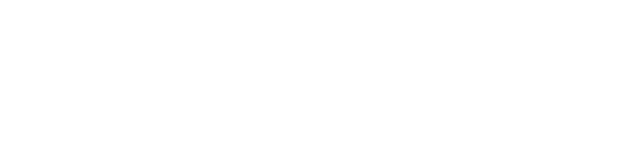
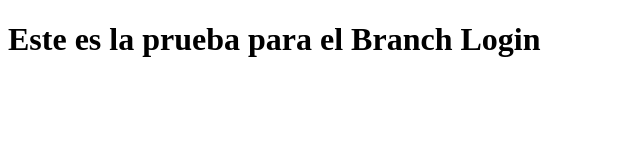
Before and after one commit to NoeMach/Git_First_Course, a plain HTML site: page index.html in a window 1280 px wide. Shown: the whole page, without its empty margins (0-640 px from the left). Drawn offline with Linux system fonts and the light colour scheme.

Commit message:
Modificación para probar Login Branch

```diff
--- a/index.html
+++ b/index.html
@@ -6,6 +6,6 @@
     <title>Primera página</title>
 </head>
 <body>
-
+    <h1>Este es la prueba para el Branch Login</h1>
 </body>
 </html>
```
